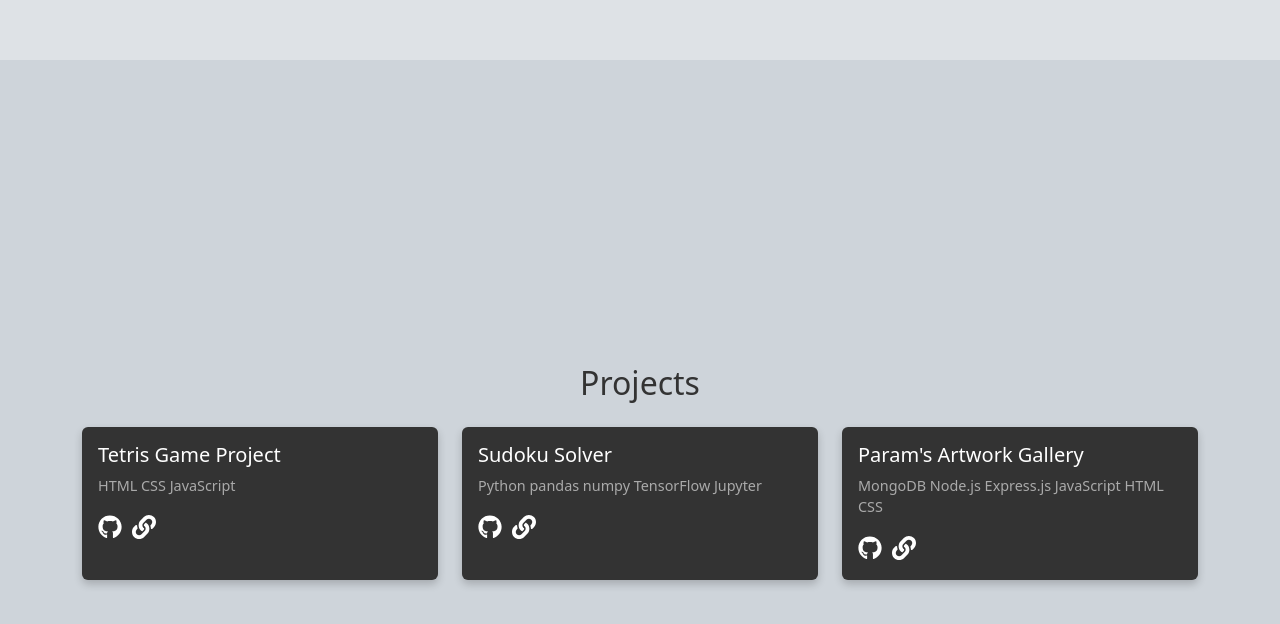
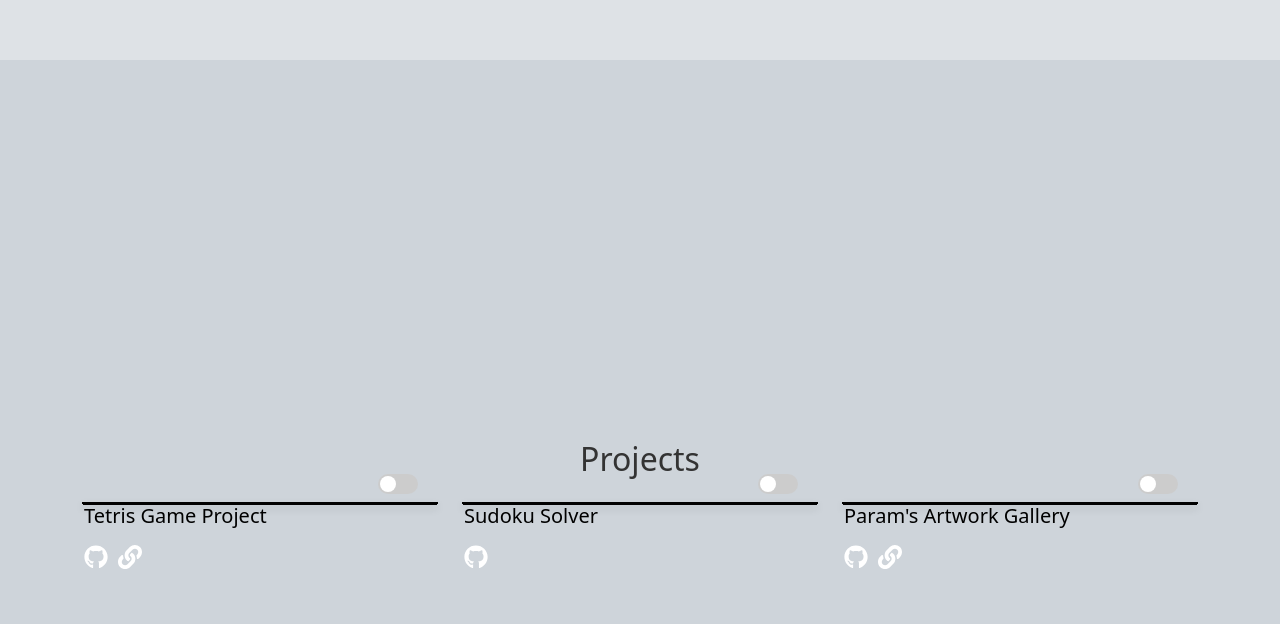
Before and after one commit to ParamDesai111/paramdesai111.github.io, a React (Create React App) app: page / in a window 1280 px wide. Shown: the part 2340-2964 px from the top of the page. Built offline with nearby package versions, Linux system fonts and the light colour scheme.

Commit message:
Experience Section

```diff
--- /dev/null
+++ b/src/components/ProjectCard.jsx
@@ -0,0 +1,55 @@
+import React, { useState } from 'react';
+import { FaGithub, FaLink } from 'react-icons/fa';
+
+function ProjectCard({ project }) {
+  const [isFlipped, setIsFlipped] = useState(false);
+
+  // This function is now solely responsible for flipping the card
+  const handleFlip = (event) => {
+    // Stop the event from propagating to other elements
+    event.stopPropagation();
+    setIsFlipped((prev) => !prev);
+  };
+
+  // Prevent default link behavior and stop propagation in the handleLinkClick function
+  const handleLinkClick = (event) => {
+    event.stopPropagation();
+  };
+
+  return (
+    <div className={`card-container ${isFlipped ? 'is-flipped' : ''}`} >
+      <div className="project-card">
+        {/* Front of the card */}
+        <div className="card-front">
+          <h5 className="card-title">{project.title}</h5>
+          <div className="project-links" onClick={handleLinkClick}>
+            <a href={project.github_url} target="_blank" rel="noopener noreferrer" className="project-btn">
+              <FaGithub /> {/* GitHub Icon */}
+            </a>
+            {project.live_url && (
+              <a href={project.live_url} target="_blank" rel="noopener noreferrer" className="project-btn">
+                <FaLink /> {/* External Link Icon */}
+              </a>
+            )}
+          </div>
+          {/* Toggle switch for flipping the card */}
+          <div className="toggle-switch" onClick={handleFlip}>
+            <input type="checkbox" checked={isFlipped} readOnly />
+            <span className="switch"></span>
+          </div>
+        </div>
+        {/* Back of the card */}
+        <div className="card-back">
+          <div className="tech-stack">{project.tech}</div>
+          {/* Toggle switch for flipping the card */}
+          <div className="toggle-switch" onClick={handleFlip}>
+            <input type="checkbox" checked={isFlipped} readOnly />
+            <span className="switch"></span>
+          </div>
+        </div>
+      </div>
+    </div>
+  );
+}
+
+export default ProjectCard;
--- a/src/components/ProjectsSection.jsx
+++ b/src/components/ProjectsSection.jsx
@@ -1,6 +1,5 @@
 import React from 'react';
-import 'bootstrap/dist/css/bootstrap.min.css'; // Ensure Bootstrap CSS is imported
-import { FaGithub, FaLink } from 'react-icons/fa'; // Import icon components
+import ProjectCard from './ProjectCard'; // Import the new ProjectCard component
 import projectData from '../data/projectdata'; // Your projects data
 
 function ProjectsSection() {
@@ -10,20 +9,7 @@ function ProjectsSection() {
       <div className="row">
         {projectData.map(item => (
           <div key={item.id} className="col-md-6 col-lg-4 mb-4">
-            <div className="card h-100 project-card">
-              <div className="card-body">
-                <h5 className="card-title">{item.title}</h5>
-                <div className="tech-stack">{item.tech}</div>
-                <div className="project-links">
-                  <a href={item.github_url} className="project-btn">
-                    <FaGithub /> {/* GitHub Icon */}
-                  </a>
-                  <a href={item.live_url} className="project-btn">
-                    <FaLink/> {/* External Link Icon */}
-                  </a>
-                </div>
-              </div>
-            </div>
+            <ProjectCard project={item} />
           </div>
         ))}
       </div>
--- a/src/data/projectdata.js
+++ b/src/data/projectdata.js
@@ -11,7 +11,8 @@ const projectData = [
         id: 2,
         title: "Sudoku Solver",
         tech: "Python pandas numpy TensorFlow Jupyter",
-        github_url: "https://github.com/ParamDesai111/Sudoku-Solver"
+        github_url: "https://github.com/ParamDesai111/Sudoku-Solver",
+
     },
     {
         id: 3,
--- a/src/styles/main.css
+++ b/src/styles/main.css
@@ -154,14 +154,7 @@
     margin-left: 30px;
   }
 
-  /* Style for the project cards */
-  .project-card {
-    background-color: #333; /* Dark background for the card */
-    color: #fff;
-    border: none;
-    transition: transform 0.3s ease-in-out;
-    box-shadow: 0 4px 8px rgba(0, 0, 0, 0.2); /* Optional: adds some depth */
-  }
+
 
   .project-card:hover {
     transform: translateY(-5px); /* Slight move up on hover */
@@ -203,7 +196,134 @@
 
   /* Adjustments for smaller screens */
   @media (max-width: 767px) {
-    .project-links {
+    .project-card {
       justify-content: center; /* Center icons on smaller screens */
     }
   }
+
+  .card-container {
+    perspective: 1000px;
+  }
+
+
+
+/* Style for the project cards */
+  /* .project-card {
+    border: none;
+    transition: transform 0.3s ease-in-out;
+    box-shadow: 0 4px 8px rgba(0, 0, 0, 0.2);
+    perspective: 1000px;
+    position: relative;
+    transform-style: preserve-3d;
+    width: 100%;
+    height: 100%;
+
+  } */
+
+  .project-card {
+    background-color: white; /* Set background to white */
+    border: 1px solid black; /* Add black border */
+    /* border-radius: 10px; Optional: rounded corners for the card */
+    box-shadow: 0 4px 8px rgba(0, 0, 0, 0.2); /* Optional: adds some depth */
+    transition: transform 0.3s ease-in-out;
+    perspective: 1000px;
+    position: relative;
+    transform-style: preserve-3d;
+    width: 100%; /* Or set a specific width */
+    height: 100%; /* Or set a specific height */
+    /* overflow: hidden; Ensures the content does not overflow */
+  }
+
+
+
+
+
+
+
+  .card-inner {
+    position: relative;
+    width: 100%;
+    height: 100%;
+    text-align: center;
+    transition: transform 0.6s;
+    transform-style: preserve-3d;
+    cursor: pointer;
+  }
+
+  .card-front,
+  .card-back {
+    position: absolute;
+    width: 100%;
+    height: 100%;
+    backface-visibility: hidden;
+    -webkit-backface-visibility: hidden; /* For Safari */
+    background-color: white; /* Set background to white */
+    color: black; /* Set text color to black */
+    border: 1px solid black; /* Add black border */
+
+
+  }
+
+  .card-front {
+    background-color: #000000;
+    z-index: 2;
+  }
+
+  .card-back {
+    background-color: black;
+    transform: rotateY(180deg);
+    z-index: 1;
+  }
+
+  .card-container.is-flipped .project-card {
+    transform: rotateY(180deg);
+  }
+
+
+
+  .toggle-switch {
+    position: absolute;
+    bottom: 10px;
+    right: 10px;
+    display: flex;
+    align-items: center;
+    cursor: pointer;
+  }
+
+  .switch {
+    position: relative;
+    display: inline-block;
+    width: 40px;
+    height: 20px;
+    background: #ccc;
+    border-radius: 20px;
+    margin-right: 8px;
+    vertical-align: middle;
+    transition: background-color 0.2s;
+  }
+
+  .switch::after {
+    content: '';
+    position: absolute;
+    top: 2px;
+    left: 2px;
+    width: 16px;
+    height: 16px;
+    background-color: white;
+    border-radius: 50%;
+    transition: transform 0.2s;
+  }
+
+  .toggle-switch input[type="checkbox"] {
+    opacity: 0;
+    width: 0;
+    height: 0;
+  }
+
+  .toggle-switch input[type="checkbox"]:checked + .switch {
+    background-color: #4caf50;
+  }
+
+  .toggle-switch input[type="checkbox"]:checked + .switch::after {
+    transform: translateX(20px);
+  }
```
Also changed, not shown: 12 other files (tests, documents, lock files or other folders).
